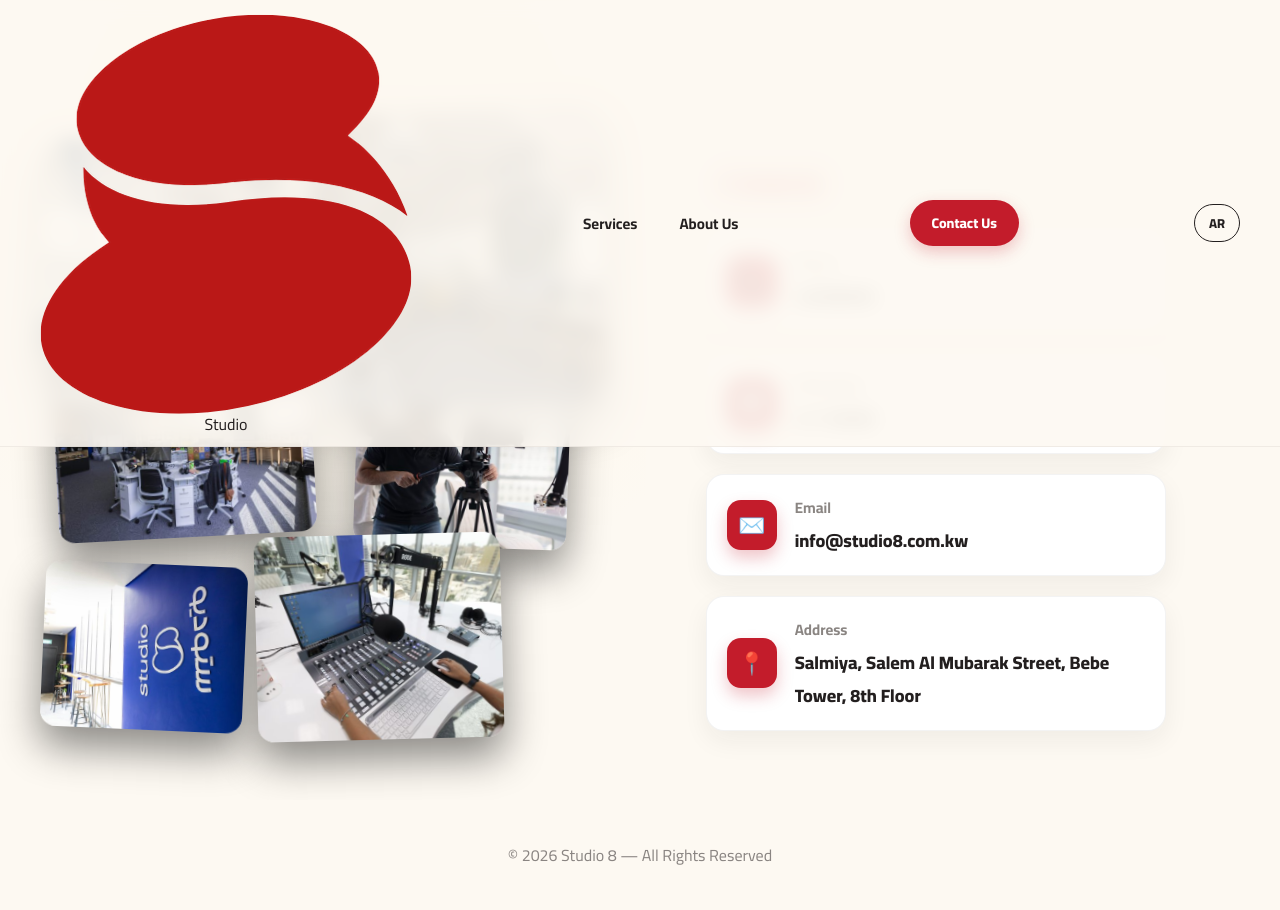
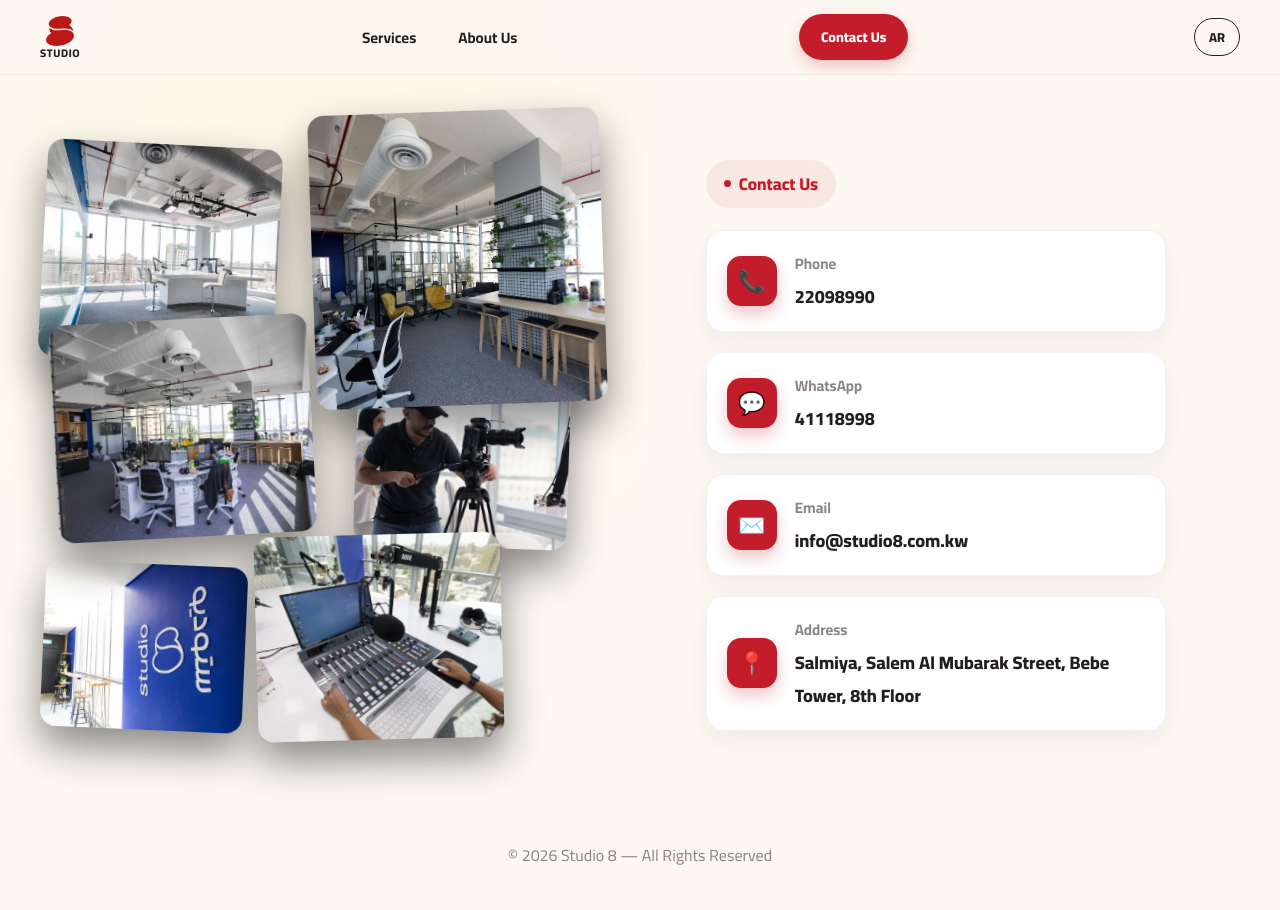
Before and after one commit to IMNOTXS/Studio8, a plain HTML site: page en/contact.html in a window 1280 px wide. Drawn offline with Linux system fonts and the light colour scheme.

Commit message:
fixed nav

```diff
--- a/en/contact.html
+++ b/en/contact.html
@@ -38,7 +38,7 @@
     max-width:1280px;margin:0 auto;padding:14px 40px;
     display:flex;align-items:center;justify-content:space-between;
   }
-  .nav-logo{display:flex;flex-direction:column;align-items:center;gap:2px;line-height:1;}
+  .nav-logo{display:flex;flex-direction:column;align-items:center;gap:2px;line-height:1;}.nav-logo img{height:30px;width:auto;}.nav-logo .logo-word{font-size:11px;font-weight:800;color:var(--ink);}.nav-logo .logo-word{letter-spacing:.06em;text-transform:uppercase;}
   .nav-logo span{color:var(--ink);}
   nav ul{list-style:none;display:flex;gap:38px;}
   nav a{font-weight:700;font-size:15px;color:var(--ink);position:relative;padding:6px 2px;transition:color .2s;}nav a.active{color:var(--red);}
```
Also changed, not shown: contact.html (+1 -1 lines), en/services.html (+1 -1 lines), services.html (+1 -1 lines).
